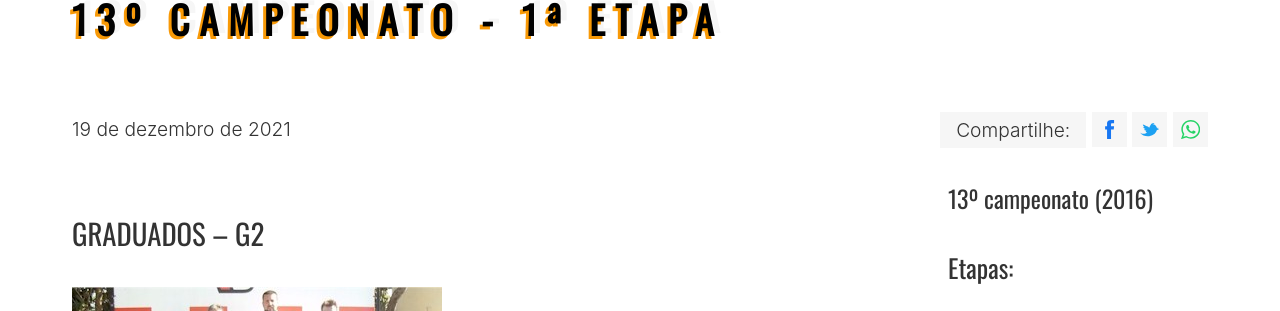
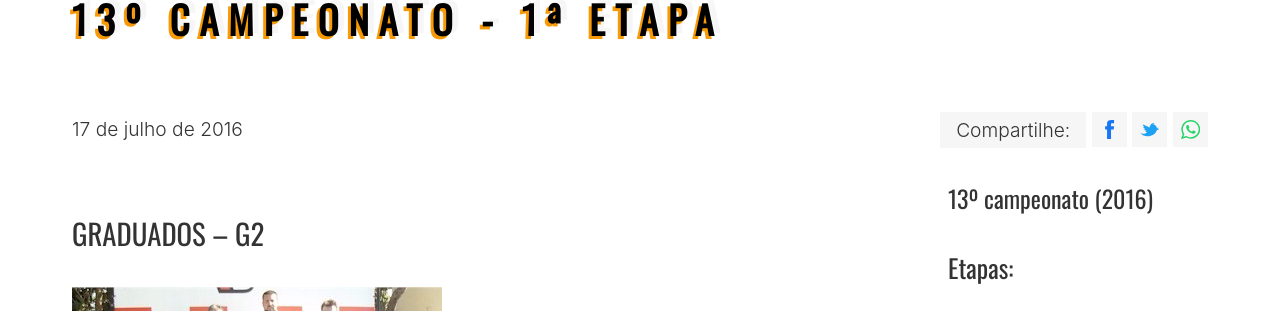
Before and after one commit to ConfrariaDoKart/confrariadokart.github.io, a Jekyll site: the page built from _posts/2016-07-17-13o-campeonato-1a-etapa.markdown, in a window 1280 px wide and 900 px high. Shown: the part 122-433 px from the top of the window. Built offline with Jekyll 4.4.1, drawn with Linux system fonts in a browser that asks for light colours; some of the changed text lies outside the part shown.

Commit message:
Updated 13o Campeonato 1a Etapa and 1 other file

```diff
--- a/_posts/2021-12-19-13o-campeonato-1a-etapa.markdown
+++ b/_posts/2016-07-17-13o-campeonato-1a-etapa.markdown
@@ -1,6 +1,6 @@
 ---
 title: 13º campeonato - 1ª etapa
-date: 2021-12-19 01:32:00 -02:00
+date: 2016-07-17 00:00:00 -03:00
 campeonato: 13º campeonato
 ---
 
```
